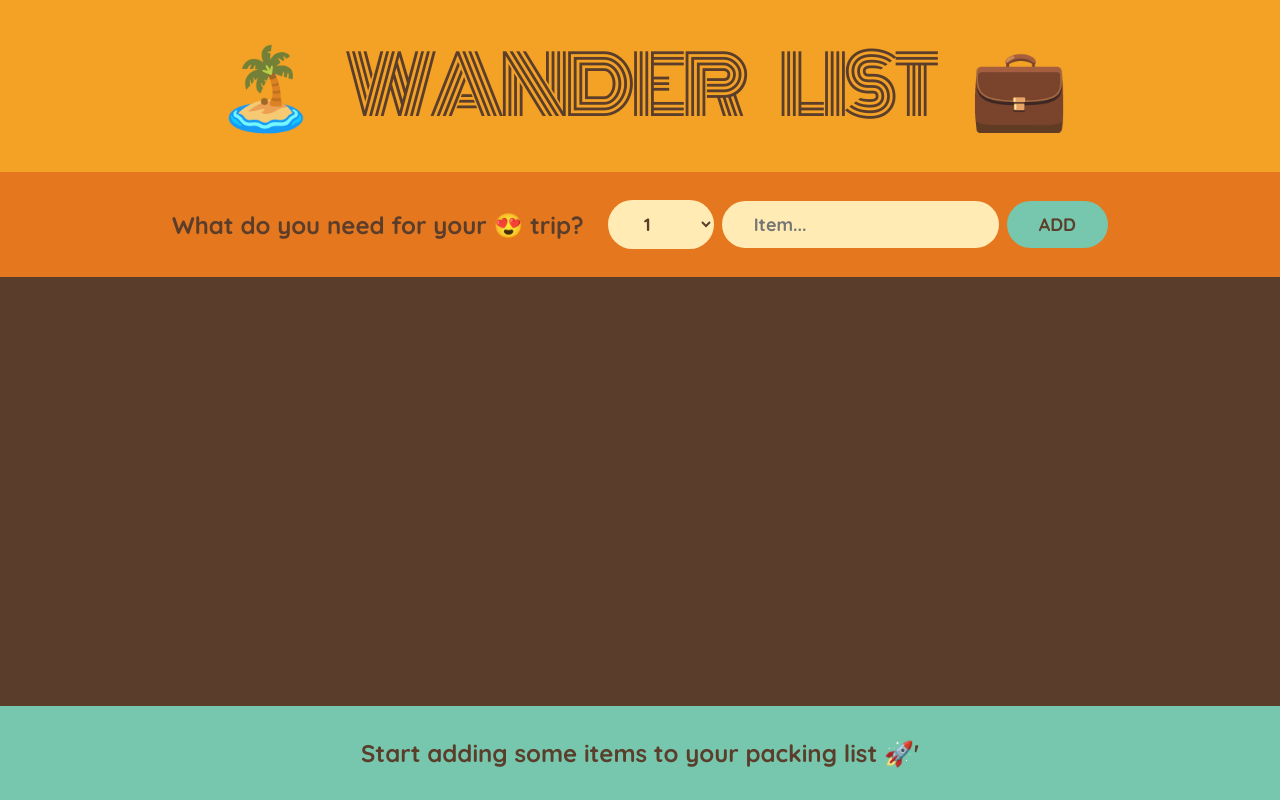
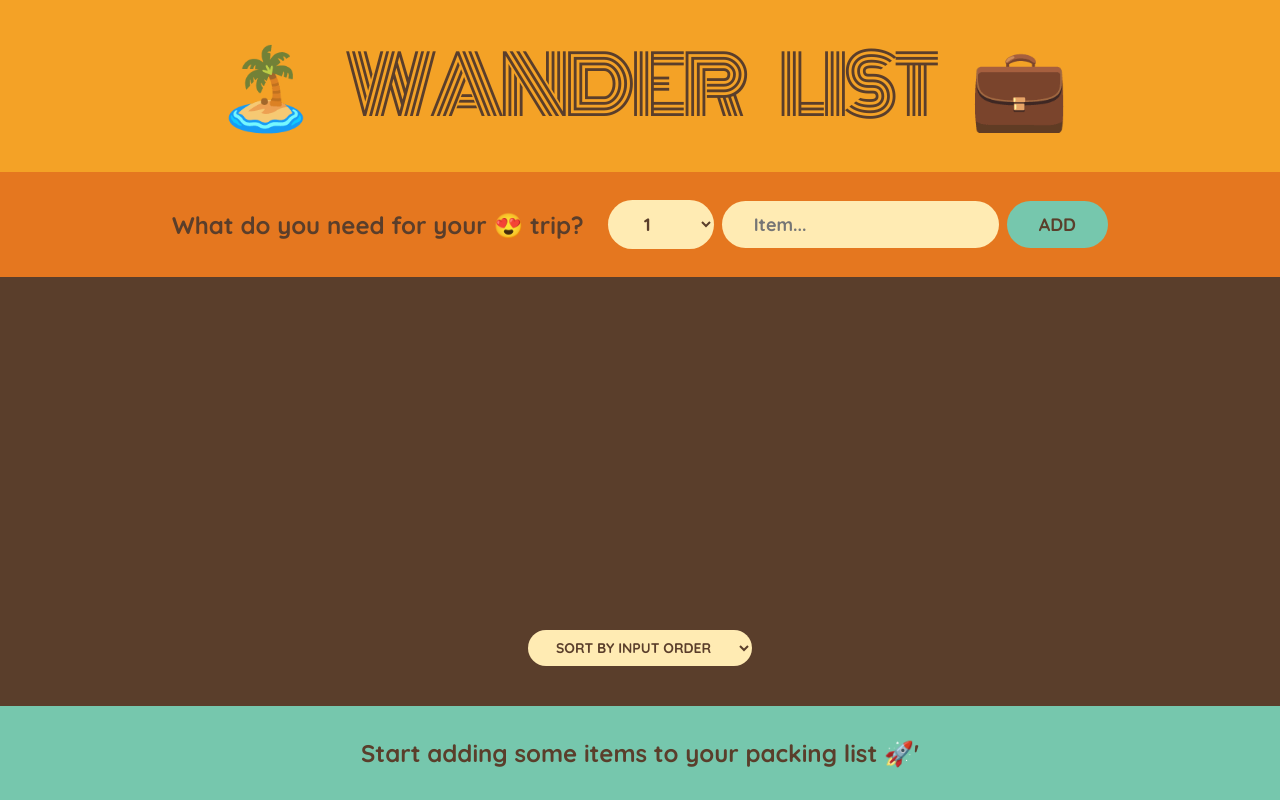
Before and after one commit to ShujaShah/wanderList, a React (Vite) app: page / in a window 1280 px wide. Built offline with nearby package versions, Linux system fonts and the light colour scheme.

Commit message:
implemented the filtering

```diff
--- a/src/components/PackingList.jsx
+++ b/src/components/PackingList.jsx
@@ -1,11 +1,23 @@
-import React from 'react';
+import React, { useState } from 'react';
 import Item from './Item';
 
 const PackingList = ({ items, onDeleteItem, onToggleItem }) => {
+  const [sortBy, setSortBy] = useState('input');
+  let sortedItems;
+  if (sortBy === 'input') sortedItems = items;
+  if (sortBy === 'description')
+    sortedItems = items
+      .slice()
+      .sort((a, b) => a.description.localeCompare(b.desciption));
+
+  if (sortBy === 'packed')
+    sortedItems = items
+      .slice()
+      .sort((a, b) => Number(a.packed) - Number(b.packed));
   return (
     <div className="list">
       <ul className="list">
-        {items.map((item) => (
+        {sortedItems.map((item) => (
           <Item
             item={item}
             key={item.id}
@@ -14,6 +26,13 @@
           />
         ))}
       </ul>
+      <div className="actions">
+        <select value={sortBy} onChange={(e) => setSortBy(e.target.value)}>
+          <option value="input">Sort by input order</option>
+          <option value="description">Sort by Description</option>
+          <option value="packed">Sort by Packed</option>
+        </select>
+      </div>
     </div>
   );
 };
```
